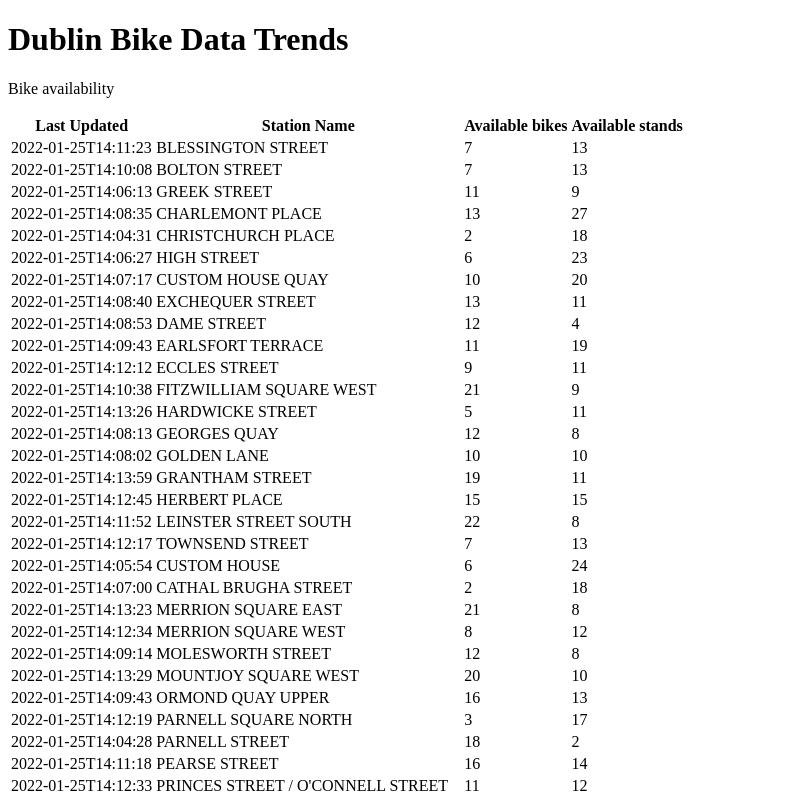
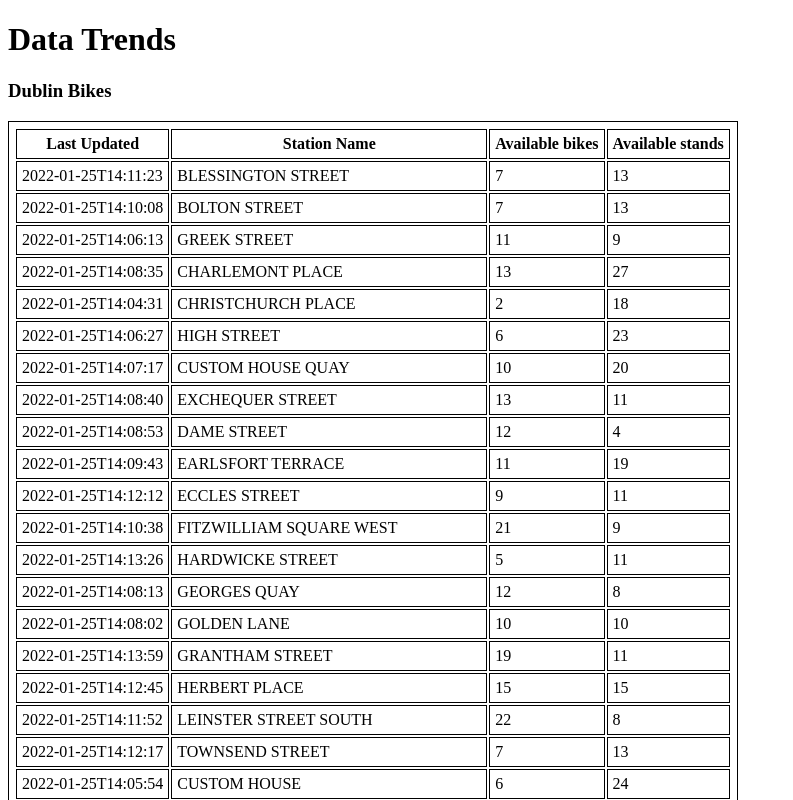
Before and after one commit to akashpatil7/sustainable-city-management-ui, an Angular app in the folder scm-ui/: page /trends in a window 1280 px wide. Shown: the top 800 px of the page, without its empty margins (0-793 px from the left). Built offline with nearby package versions, Linux system fonts and the light colour scheme; no server answers.

Commit message:
add table css

```diff
--- a/scm-ui/src/app/real-time-dashboard/real-time-dashboard.component.css
+++ b/scm-ui/src/app/real-time-dashboard/real-time-dashboard.component.css
@@ -0,0 +1,4 @@
+table, th, td {
+  border: 1px solid black;
+  padding:5px;
+}
--- a/scm-ui/src/app/recommendation-dashboard/recommendation-dashboard.component.css
+++ b/scm-ui/src/app/recommendation-dashboard/recommendation-dashboard.component.css
@@ -0,0 +1,4 @@
+table, th, td {
+  border: 1px solid black;
+  padding:5px;
+}
--- a/scm-ui/src/app/trend-analysis-dashboard/trend-analysis-dashboard.component.css
+++ b/scm-ui/src/app/trend-analysis-dashboard/trend-analysis-dashboard.component.css
@@ -0,0 +1,4 @@
+table, th, td {
+  border: 1px solid black;
+  padding:5px;
+}
--- a/scm-ui/src/app/trend-analysis-dashboard/trend-analysis-dashboard.component.html
+++ b/scm-ui/src/app/trend-analysis-dashboard/trend-analysis-dashboard.component.html
@@ -1,6 +1,6 @@
-<h1> Dublin Bike Data Trends </h1>
+<h1> Data Trends </h1>
 
-<p> Bike availability </p>
+<h3> Dublin Bikes </h3>
 
 <table>
     <tr>
```
